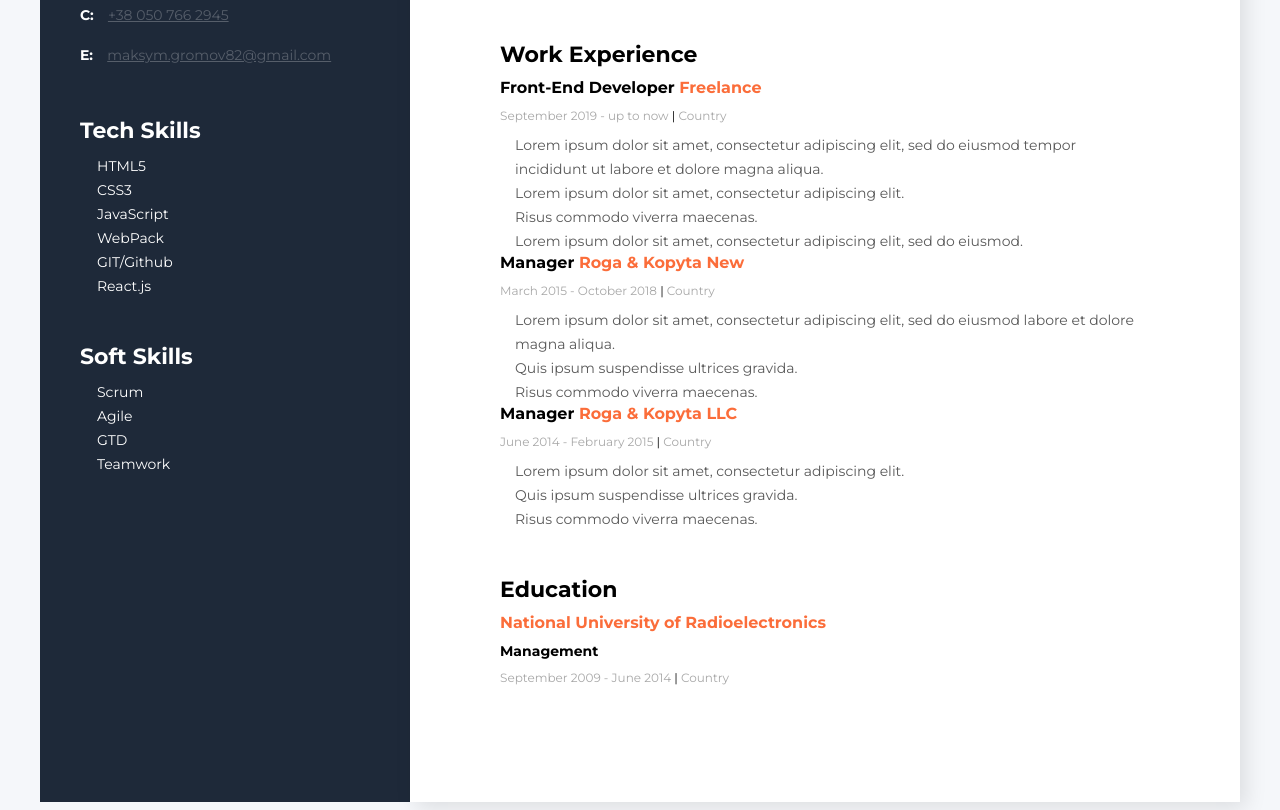
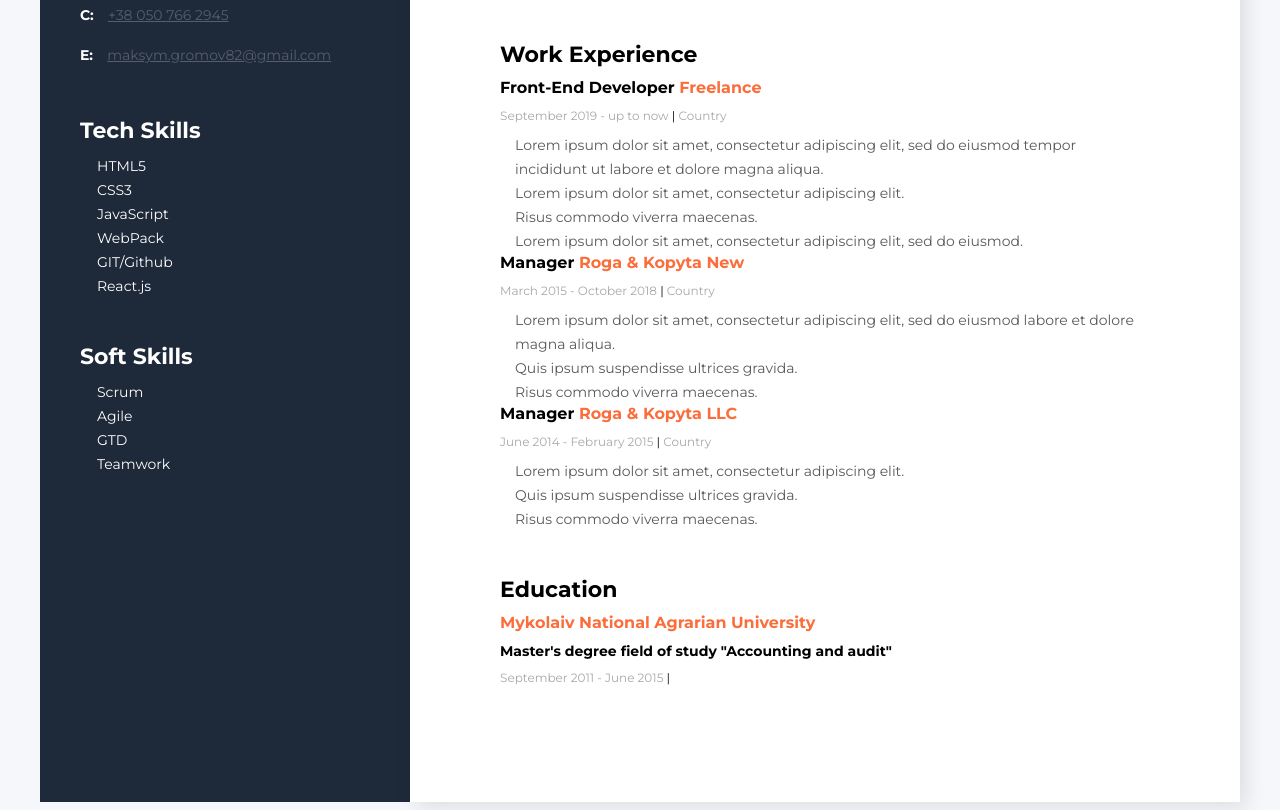
Before and after one commit to Maksym82/resume, a plain HTML site: page index.html in a window 1280 px wide. Shown: the part 490-1300 px from the top of the page. Drawn offline with Linux system fonts and the light colour scheme.

Commit message:
Update resume

```diff
--- a/index.html
+++ b/index.html
@@ -167,11 +167,11 @@
         <div class="education">
           <h3 class="education-title">Education</h3>
           <h4 class="education-name">
-            National University of Radioelectronics
+            Mykolaiv National Agrarian University
           </h4>
-          <h4 class="faculty">Management</h4>
+          <h4 class="faculty">Master's degree field of study "Accounting and audit"</h4>
           <p class="education-period">
-            September 2009 - June 2014 <span class="line">|</span> Country
+            September 2011 - June 2015 <span class="line">|</span>
           </p>
         </div>
       </div>
```
